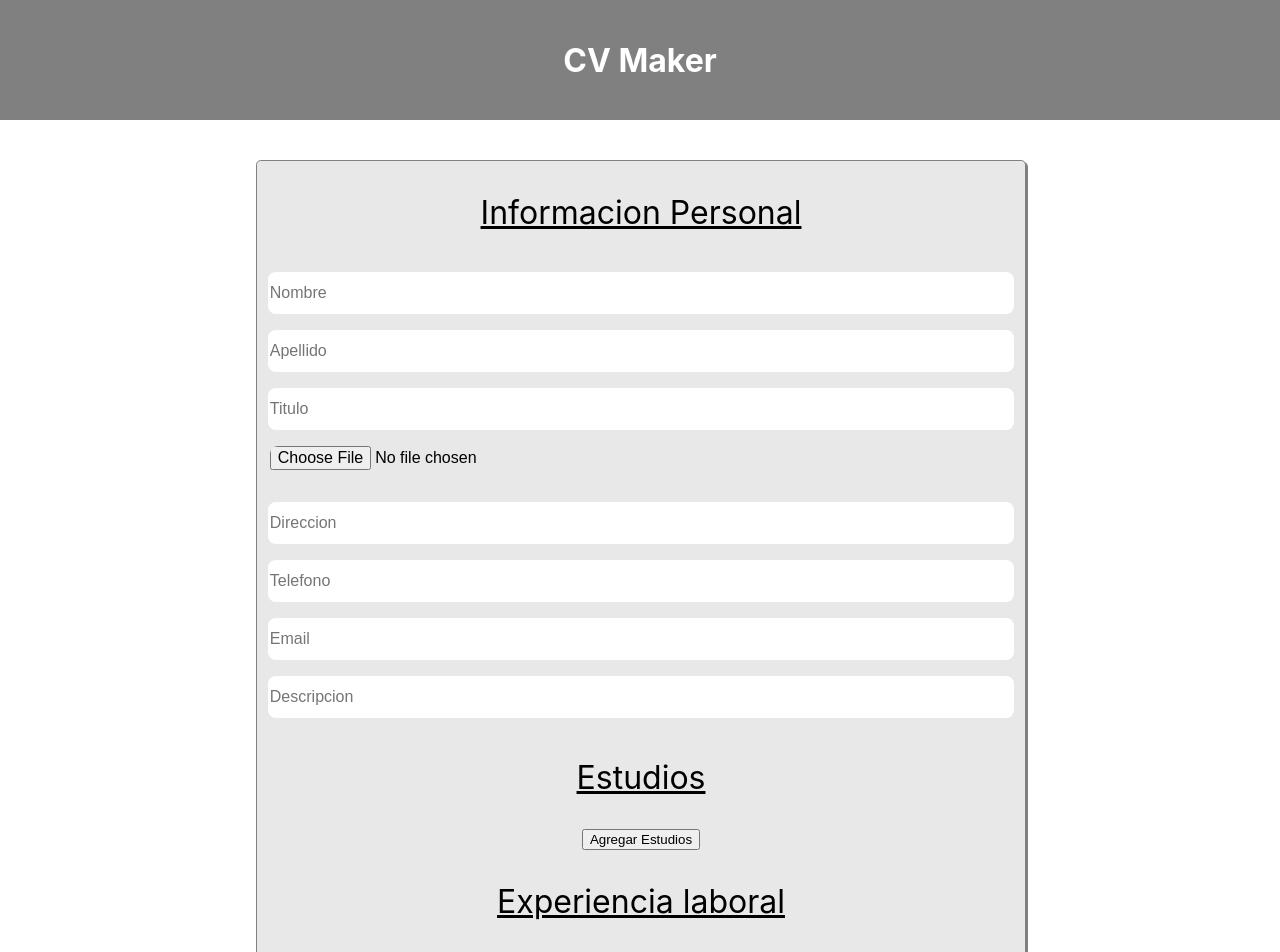
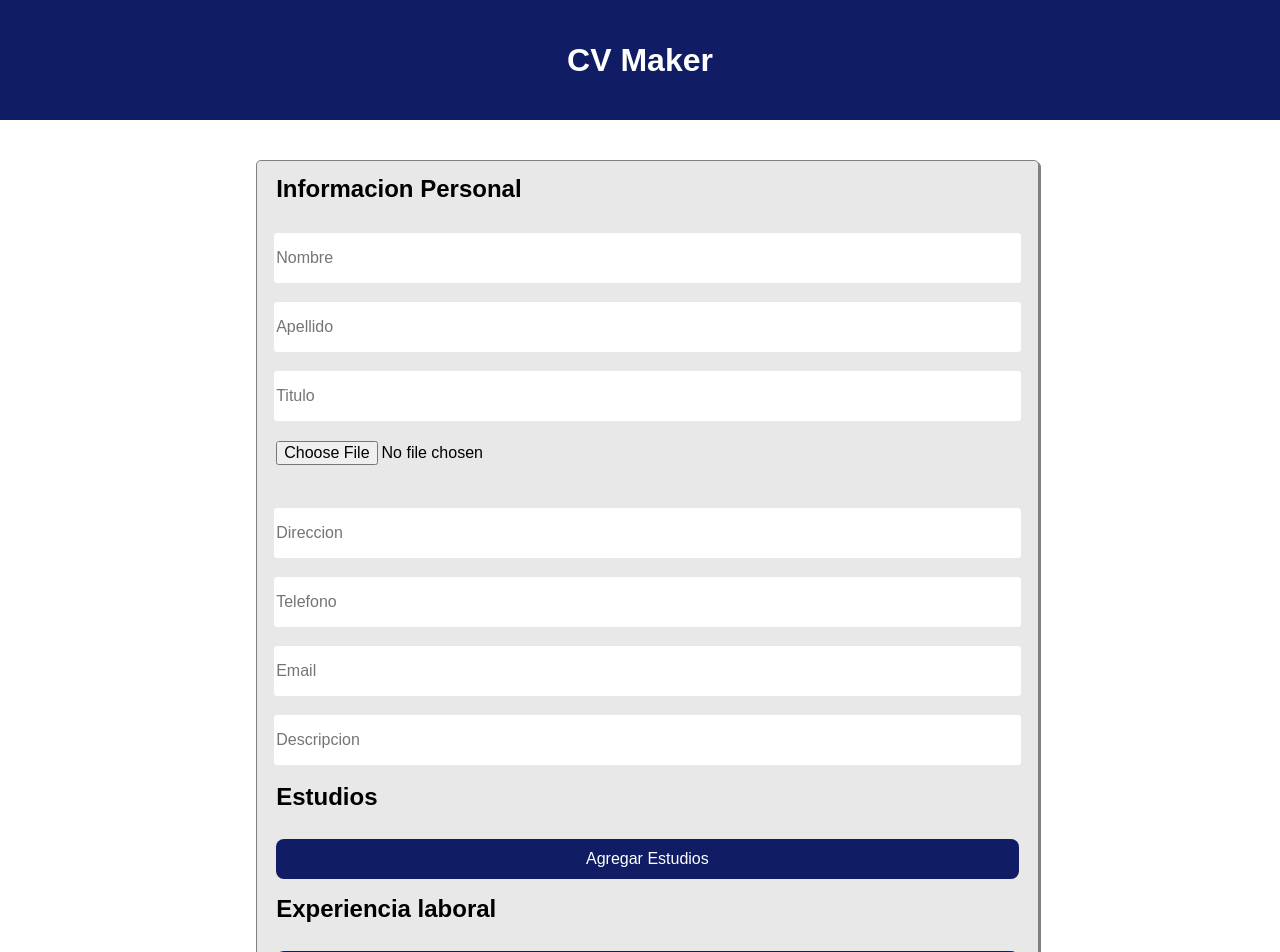
Before and after one commit to SebasDrewes/cv-maker, a React (Create React App) app: page / in a window 1280 px wide. Shown: the top 952 px of the page. Built offline with nearby package versions, Linux system fonts and the light colour scheme.

Commit message:
changed styles && added img logic

```diff
--- a/src/App.css
+++ b/src/App.css
@@ -1,3 +1,6 @@
+body {
+  font-family: Arial, Helvetica, sans-serif;
+}
 #title {
   display: flex;
   align-items: center;
@@ -5,7 +8,7 @@
   height: 15vh;
   margin: 0;
   color: white;
-  background-color: grey;
+  background-color: rgb(16, 29, 100);
 }
 .container {
   display: flex;
@@ -19,6 +22,7 @@
   border-radius: 0.3em;
   box-shadow:2px 2px grey;
   background-color: rgb(233, 232, 232);
+  padding: 0.5vw;
 }
 form {
   display: flex;
@@ -28,19 +32,38 @@ form {
 }
 input{
   width: 58vw;
+  height: 6vh;
+  margin: 1.2vh;
+  border: hidden;
+  font-size: 1em;
+  border-radius: 0.2em;
+}
+p {
+  width: 58vw;
+  height: 5vh;
+  margin: 1vh;
+  border: hidden;
+  font-size: 1em;
+}
+button {
+  width: 58vw;
   height: 5vh;
   margin: 1vh;
   border: hidden;
   font-size: 1em;
   border-radius: 0.5em;
+  cursor: pointer;
+  color: white;
+  background-color: rgb(16, 29, 100);
 }
 .list {
   display:flex;
   flex-direction: column;
-  align-items: flex-start;
-  width: 90%;
+  align-items: center;
+  width: 100%;
 }
 .subtitle {
-  text-decoration: underline;
-  font-size: 2em;
+  font-size: 1.5em;
+  margin: 1vh;
+  font-weight: bold;
 }
--- a/src/App.js
+++ b/src/App.js
@@ -20,13 +20,12 @@ class App extends React.Component {
         firstName: '',
         lastName: '',
         title: '',
-        photo: '',
         address: '',
         phoneNumber: '',
         email: '',
         description: '',
       },
-
+      photo: '',
       showStudyInfo: false,
 
       studiesInfo: {
@@ -65,6 +64,7 @@ class App extends React.Component {
     this.workForm = this.workForm.bind(this);
     this.removeWork = this.removeWork.bind(this);
     this.removeStudy = this.removeStudy.bind(this);
+    this.imageUpload = this.imageUpload.bind(this);
   }
 
   saveGeneralInfo(e) {
@@ -94,6 +94,16 @@ class App extends React.Component {
         [name]: value,
       },
     });
+    console.log(this.state);
+  }
+
+  imageUpload(e) {
+    if (e.target.files && e.target.files[0]) {
+      const img = e.target.files[0];
+      this.setState({
+        photo: URL.createObjectURL(img),
+      });
+    }
     console.log(this.state);
   }
 
@@ -189,9 +199,9 @@ class App extends React.Component {
 
   displayWorkButton() {
     if (this.state.showWorkInfo) {
-      return <button onClick={this.addWork} type="button">Guardar Trabajo</button>;
+      return <button onClick={this.addWork} type="button">Guardar Experiencia</button>;
     }
-    return <button onClick={this.displayWorkForm} type="button">Agregar Trabajo</button>;
+    return <button onClick={this.displayWorkForm} type="button">Agregar Experiencia</button>;
   }
 
   removeStudy(id) {
@@ -232,7 +242,7 @@ class App extends React.Component {
             {' '}
             {this.state.studiesList[i].to}
           </p>
-          <button onClick={(e) => this.removeStudy(id)}>X</button>
+          <button onClick={(e) => this.removeStudy(id)}>Borrar Estudio</button>
         </div>,
       );
     }
@@ -270,7 +280,7 @@ class App extends React.Component {
             {' '}
             {this.state.workList[i].to}
           </p>
-          <button onClick={(e) => this.removeWork(id)}>X</button>
+          <button onClick={(e) => this.removeWork(id)}>Borrar Experiencia</button>
         </div>,
       );
     }
@@ -283,7 +293,7 @@ class App extends React.Component {
         <h1 id="title">CV Maker</h1>
         <div className="container">
           <p className="subtitle">Informacion Personal</p>
-          <GeneralInfo saveGeneralInfo={this.saveGeneralInfo} />
+          <GeneralInfo saveGeneralInfo={this.saveGeneralInfo} savePhoto={this.imageUpload} />
           <p className="subtitle">Estudios</p>
           {this.studyList()}
           {this.studyForm()}
@@ -292,6 +302,7 @@ class App extends React.Component {
           {this.workList()}
           {this.workForm()}
           {this.displayWorkButton()}
+          <img src={this.state.photo} alt="face" />
         </div>
       </div>
     );
--- a/src/components/GeneralInfo.js
+++ b/src/components/GeneralInfo.js
@@ -1,7 +1,7 @@
 import React from 'react';
 
 // eslint-disable-next-line react/prop-types
-export default function GeneralInfo({ saveGeneralInfo }) {
+export default function GeneralInfo({ saveGeneralInfo, savePhoto }) {
   return (
     // eslint-disable-next-line react/jsx-filename-extension
     <div>
@@ -9,7 +9,7 @@ export default function GeneralInfo({ saveGeneralInfo }) {
         <input type="text" name="firstName" placeholder="Nombre" onChange={saveGeneralInfo} />
         <input type="text" name="lastName" placeholder="Apellido" onChange={saveGeneralInfo} />
         <input type="text" name="title" placeholder="Titulo" onChange={saveGeneralInfo} />
-        <input type="file" name="photo" placeholder="Foto" />
+        <input type="file" name="photo" placeholder="Foto" onChange={savePhoto} />
         <input type="text" name="address" placeholder="Direccion" onChange={saveGeneralInfo} />
         <input type="tel" name="phoneNumber" placeholder="Telefono" onChange={saveGeneralInfo} />
         <input type="email" name="email" placeholder="Email" onChange={saveGeneralInfo} />
```
